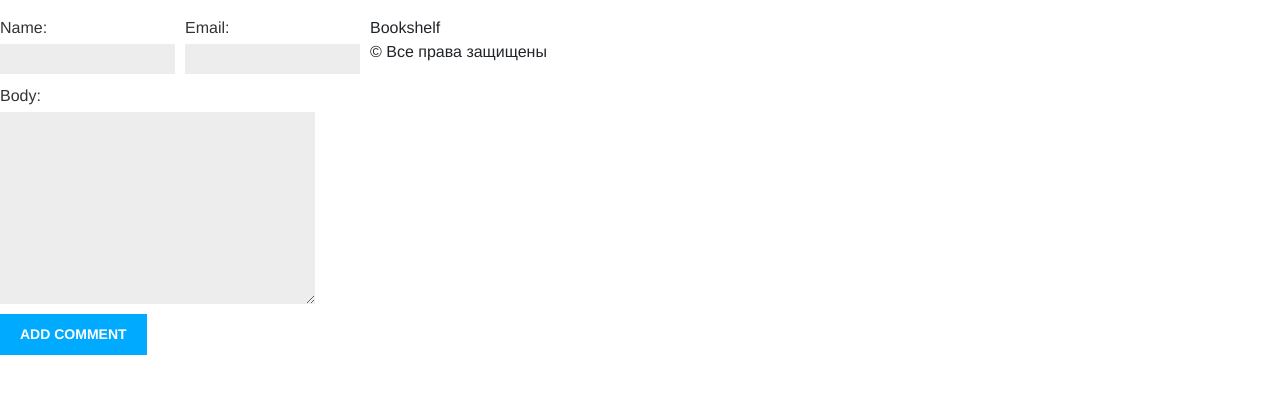
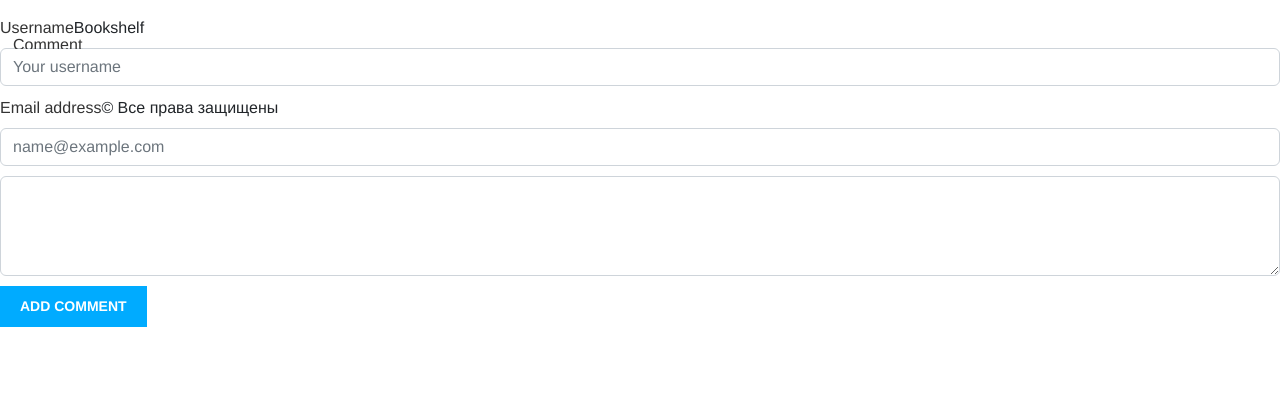
Before and after one commit to Krushovice/djangowebsite, a Django app: template mysite/post/templates/post/comment.html in a window 1280 px wide. Shown: the part 64-458 px from the top of the page. Run offline with Django 5.2, Linux system fonts and the light colour scheme; the template is opened without the code that fills it: values that come from a table or form of the project are taken from there, others are empty.

Commit message:
fix errors in comment templates

```diff
--- a/mysite/post/templates/post/comment.html
+++ b/mysite/post/templates/post/comment.html
@@ -5,7 +5,7 @@ Add a comment
 {% endblock %}
 {% block content %}
     {% if comment %}
-       <h2>Your comment has been added.<</h2>
+       <h2>Your comment has been added.</h2>
        <p><a href="{{ post.get_absolute_url }}">Back to the post</a></p>
     {% else %}
         {% include "post/components/comment_form.html" %}
--- a/mysite/post/templates/post/components/comment_form.html
+++ b/mysite/post/templates/post/components/comment_form.html
@@ -1,11 +1,21 @@
 <form action="{% url 'post:comment' post.pk %}" method="post">
-    <div class="left">
-        {{ form.name.as_field_group }}
+
+    <div class="mb-3">
+        <label for="id_name" class="form-label">Username</label>
+        <input type="text" class="form-control" id="id_name" name="name" placeholder="Your username">
     </div>
-    <div class="left">
-        {{ form.email.as_field_group }}
+
+    <div class="mb-3">
+        <label for="id_email" class="form-label">Email address</label>
+        <input type="email" class="form-control" id="id_email" name="email" placeholder="name@example.com">
     </div>
-    {{ form.body.as_field_group }}
+
+    <div class="form-floating mb-3">
+        <textarea class="form-control" placeholder="Leave a comment here" id="id_body" name="body" style="height: 100px"></textarea>
+        <label for="id_body">Comment</label>
+    </div>
     {% csrf_token %}
-    <p><input type="submit" value="Add comment"></p>
+    <div>
+        <p><input type="submit" value="Add comment"></p>
+    </div>
 </form>
--- a/mysite/post/views.py
+++ b/mysite/post/views.py
@@ -137,6 +137,7 @@ def post_comment_create(request, pk: int):
         comment = form.save(commit=False)
         comment.post = post
         comment.save()
+
     return render(
         request,
         "post/comment.html",
```
